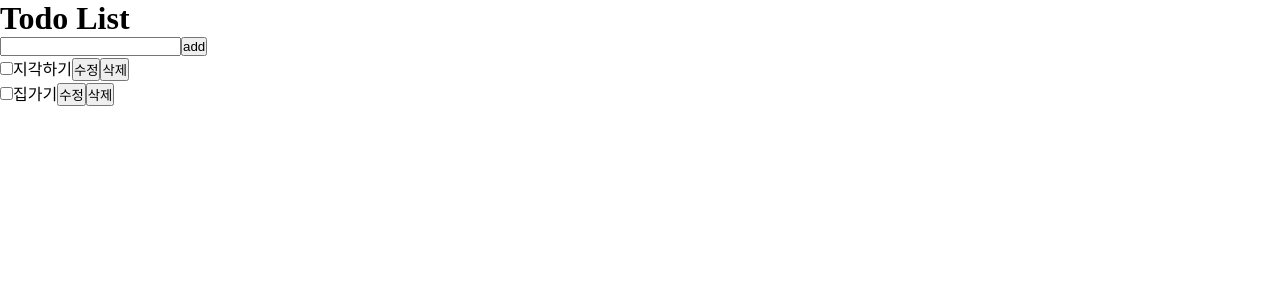
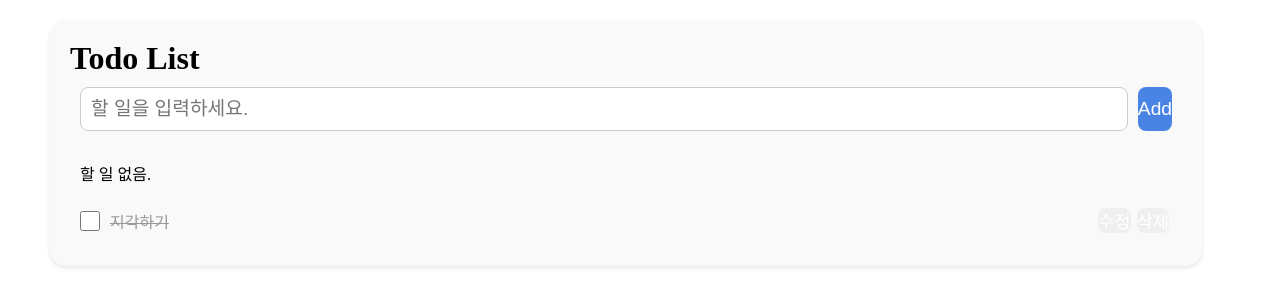
Before and after one commit to seohyeon1388/Programming_3401, a React (Vite) app: page / in a window 1280 px wide. Shown: the top 306 px of the page. Built offline with nearby package versions, Linux system fonts and the light colour scheme.

Commit message:
TodoListApp HTML, className, todolist.css

```diff
--- a/src/TodoListApp.jsx
+++ b/src/TodoListApp.jsx
@@ -1,23 +1,34 @@
+import React from "react";
+import "./todoList.css";
 function TodoListApp() {
   return (
-    <div>
-      <h1>Todo List</h1>
-      <form action="">
-        <input type="text" />
-        <button type="submit">add</button>
+    <div className="todo">
+      <h1 className="todo__title">Todo List</h1>
+      <form className="todo__form">
+        <input
+          type="text"
+          className="todo__input"
+          placeholder="할 일을 입력하세요."
+        />
+        <button type="submit" className="todo__button todo__button--add">
+          Add
+        </button>
       </form>
-      <ul>
-        <li>
-          <input type="checkbox" id="chk-1" />
-          <label htmlFor="chk-1">지각하기</label>
-          <button>수정</button>
-          <button>삭제</button>
+      <ul className="todo__list">
+        <li className="todo__item todo__item--empty">
+          <p>할 일 없음.</p>
         </li>
-        <li>
-          <input type="checkbox" id="chk-2" />
-          <label htmlFor="chk-2">집가기</label>
-          <button>수정</button>
-          <button>삭제</button>
+        <li className="todo__item todo__item--complete">
+          <input type="checkbox" id="chk-1" className="todo__check" />
+          <label htmlFor="chk-1" className="todo__label">
+            지각하기
+          </label>
+          <button type="button" className="todo__button todo__button--edit">
+            수정
+          </button>
+          <button type="button" className="todo__button todo__button--delete">
+            삭제
+          </button>
         </li>
       </ul>
     </div>
--- /dev/null
+++ b/src/todoList.css
@@ -0,0 +1,63 @@
+.todo{
+    /* width: 90%;
+    min-width: 400px;
+     */
+     width: max(90%, 400px); /*보통 90% 최소 400px*/
+    background-color: #f9f9f9;
+    margin: 20px 50px;
+    padding: 20px;
+    border-radius: 16px;
+    box-shadow: 0 2px 4px rgba(0,0,0,0.1); /*0:가로 2px:세로 4px:블러 */
+}
+.todo__tltle{
+    font-size: 2rem;
+}
+.todo__form{
+    margin-bottom: 10px;
+    padding: 10px;
+    display: flex;
+}
+.todo__input{
+    padding: 10px;
+    margin-right: 10px;
+    font-size: 1.2rem;
+    border: 1px solid #ccc;
+    border-radius: 8px;
+    flex: 1;
+}
+.todo__button{
+    pad: 10px;
+    border: none;
+    border-radius: 8px;
+    font-size: 1.2rem;
+    cursor: pointer;
+    color: #fff;
+}
+.todo__button--add{
+    background-color: #4984e4;
+}
+.todo__item{
+    display: flex;
+    align-items: center;
+    padding: 10px;
+}
+.todo__check{
+    width: 20px;
+    height: 20px;
+    cursor: pointer;
+    accent-color: #999; /*체크 했을 떄 색 바꾸는거*/
+}
+.todo__label{
+    flex: 1;
+    margin-left: 10px;
+}
+.todo__button--edit, .todo__button--delete{
+    font-size: 1.1rem;
+    margin: 3px;
+}
+.todo__item--complete .todo__label{
+    text-decoration: line-through;
+    color: #999;
+}
+/* A > B : A 바로 아래 자식 b
+A B: A 언젠가 자손 B */
```
